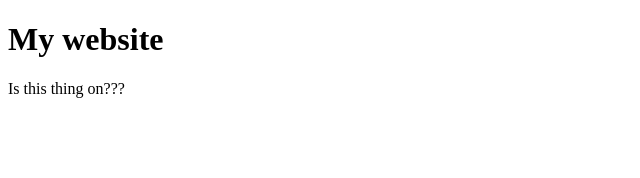
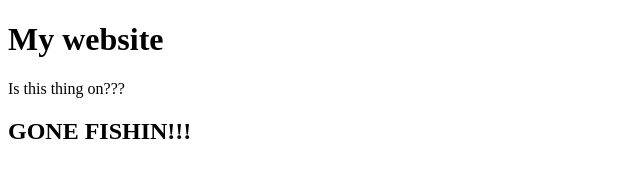
Before and after one commit to WSU-kduncan/cicd-3120-nhoskins328, a plain HTML site: page website/index.html in a window 1280 px wide. Shown: the whole page, without its empty margins (0-640 px from the left). Drawn offline with Linux system fonts and the light colour scheme.

Commit message:
gone what?

```diff
--- a/website/index.html
+++ b/website/index.html
@@ -6,5 +6,6 @@
     <body>
 	<h1> My website </h1>
         <p>Is this thing on???</p>
+	<h2> GONE FISHIN!!!</h2>
     </body>
 </html>
```
